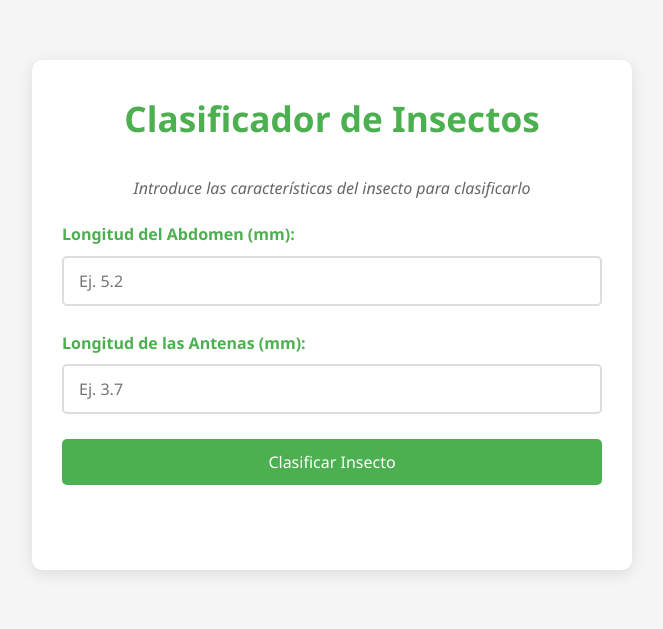
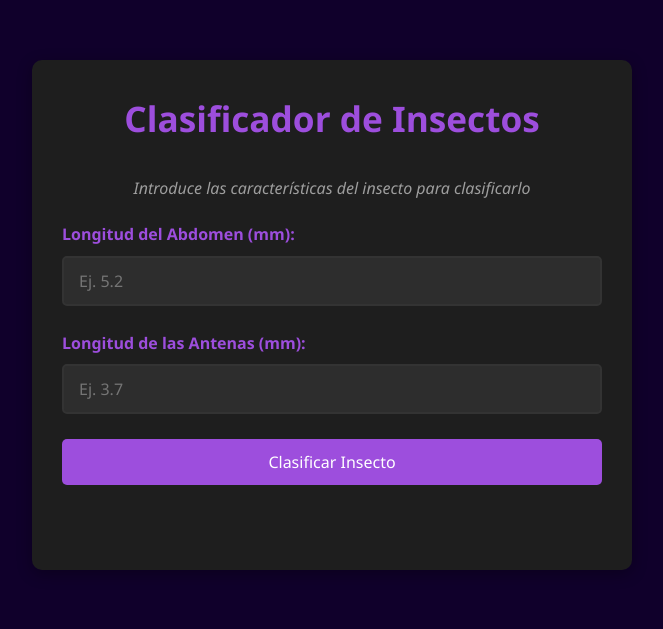
Before and after one commit to UndeCodev/flask3, a Flask app: page / in a window 1280 px wide. Shown: the top 629 px of the page, without its empty margins (308-971 px from the left). Run offline with Flask 3, Linux system fonts and the light colour scheme.

Commit message:
Update form styles for improved aesthetics and usability

```diff
--- a/templates/form.html
+++ b/templates/form.html
@@ -6,11 +6,11 @@
     <title>Clasificador de Insectos</title>
     <style>
         :root {
-            --primary-color: #4CAF50;
-            --secondary-color: #45a049;
-            --background-color: #f5f5f5;
-            --card-color: #ffffff;
-            --text-color: #333333;
+            --primary-color: #9d4edd;  /* Morado principal */
+            --secondary-color: #9d4edd;  /* Morado oscuro */
+            --background-color: #10002b;  /* Fondo negro */
+            --card-color: #1e1e1e;  /* Tarjeta oscura */
+            --text-color: #f2f2f2;  /* Texto claro */
             --error-color: #f44336;
         }
 
@@ -34,7 +34,7 @@
             padding: 30px;
             background-color: var(--card-color);
             border-radius: 10px;
-            box-shadow: 0 4px 15px rgba(0, 0, 0, 0.1);
+            box-shadow: 0 4px 15px rgba(0, 0, 0, 0.3);
             transition: transform 0.3s ease;
         }
 
@@ -63,16 +63,18 @@
         input[type="text"] {
             width: 100%;
             padding: 12px 15px;
-            border: 2px solid #ddd;
+            border: 2px solid #333;
             border-radius: 5px;
             font-size: 16px;
             transition: border 0.3s;
+            background-color: #2d2d2d;
+            color: var(--text-color);
         }
 
         input[type="text"]:focus {
             border-color: var(--primary-color);
             outline: none;
-            box-shadow: 0 0 0 3px rgba(76, 175, 80, 0.2);
+            box-shadow: 0 0 0 3px rgba(156, 39, 176, 0.3);
         }
 
         button[type="submit"] {
@@ -107,20 +109,20 @@
         }
 
         .success {
-            background-color: #e8f5e9;
-            color: var(--primary-color);
+            background-color: #2e1b3b;  /* Fondo morado oscuro */
+            color: #ba68c8;  /* Texto morado claro */
             border-left: 5px solid var(--primary-color);
         }
 
         .error {
-            background-color: #ffebee;
-            color: var(--error-color);
+            background-color: #3a1c1c;  /* Fondo rojo oscuro */
+            color: #ff8a80;  /* Texto rojo claro */
             border-left: 5px solid var(--error-color);
         }
 
         .info-text {
             text-align: center;
-            color: #666;
+            color: #9e9e9e;  /* Texto gris claro */
             font-style: italic;
             margin-bottom: 20px;
         }
```
